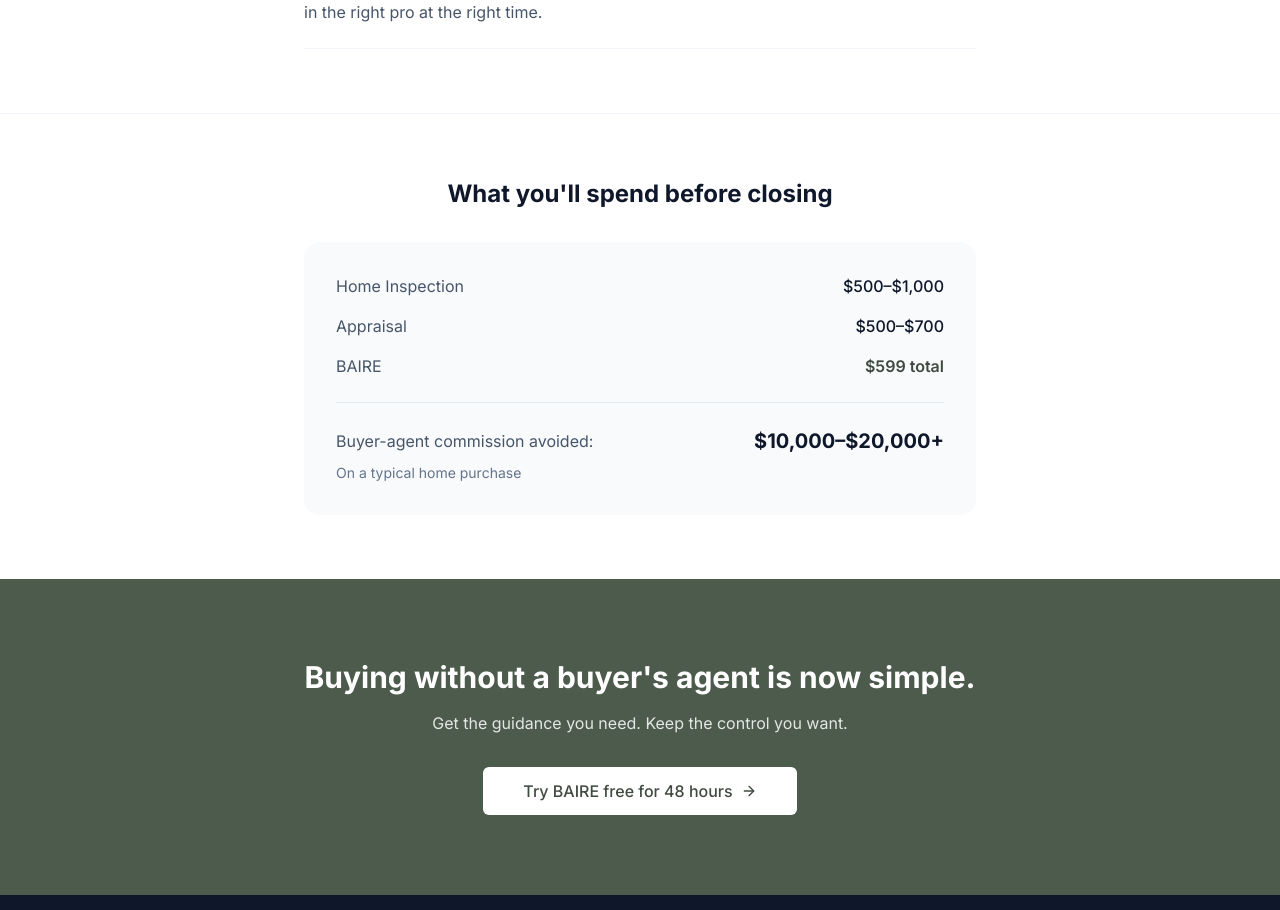
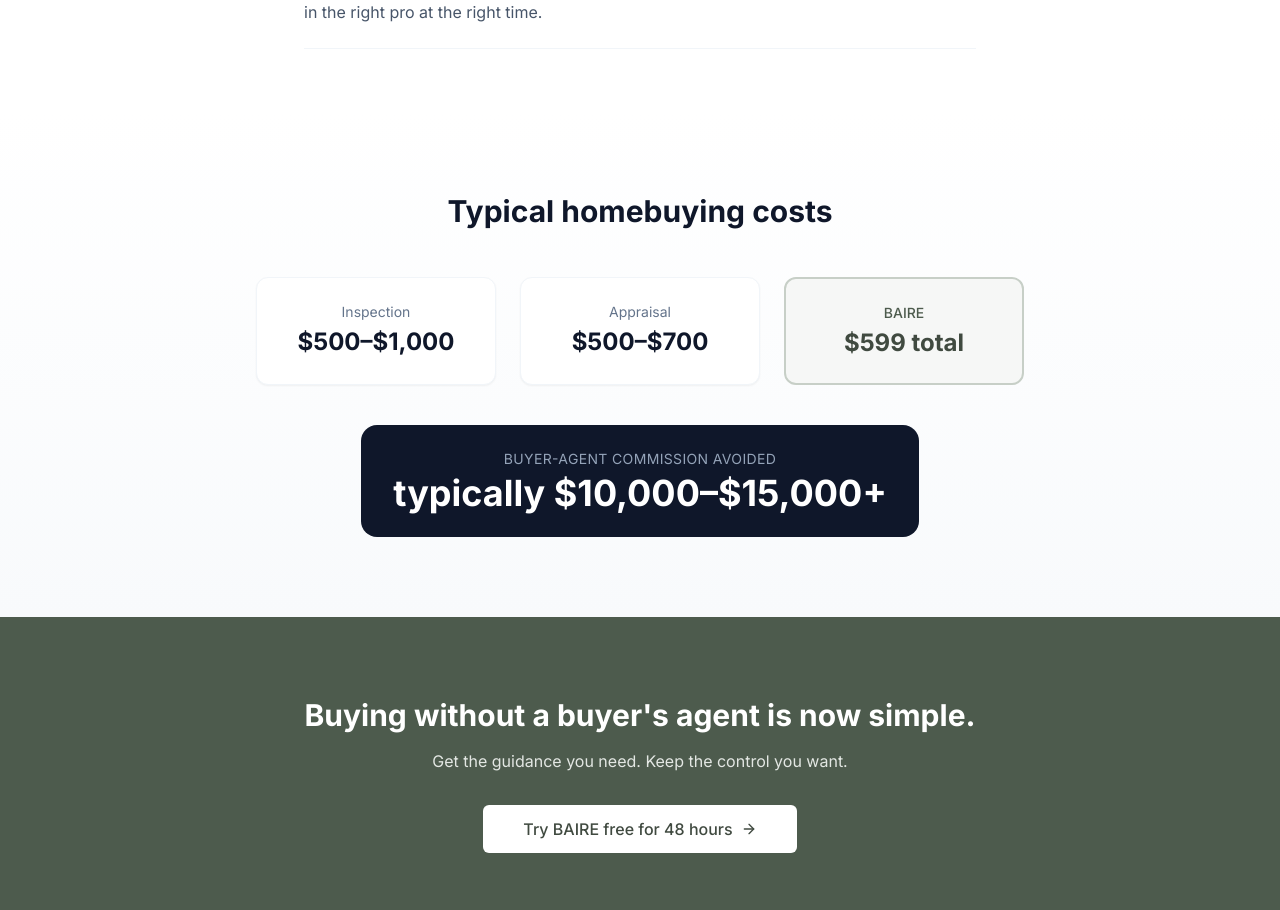
Before and after one commit to geoffbailey114/baireapp, a Next.js app: page /how-baire-works in a window 1280 px wide. Shown: the part 2629-3539 px from the top of the page. Built offline with nearby package versions, Linux system fonts and the light colour scheme.

Commit message:
hero revert, section addition

```diff
--- a/app/how-baire-works/page.tsx
+++ b/app/how-baire-works/page.tsx
@@ -291,38 +291,35 @@ export default function HowBAIREWorksPage() {
       </section>
 
       {/* Cost Comparison */}
-      <section className="py-16 bg-white border-t border-slate-100">
+      <section className="py-20 bg-gradient-to-b from-white to-slate-50">
         <div className="container">
-          <div className="max-w-2xl mx-auto">
-            <h2 className="text-2xl font-bold text-slate-900 text-center mb-8">
-              What you'll spend before closing
+          <div className="max-w-3xl mx-auto text-center">
+            <h2 className="text-2xl md:text-3xl font-bold text-slate-900 mb-12">
+              Typical homebuying costs
             </h2>
 
-            <div className="bg-slate-50 rounded-2xl p-6 md:p-8">
-              <div className="space-y-4 mb-6">
-                <div className="flex justify-between items-center">
-                  <span className="text-slate-600">Home Inspection</span>
-                  <span className="font-medium text-slate-900">$500–$1,000</span>
-                </div>
-                <div className="flex justify-between items-center">
-                  <span className="text-slate-600">Appraisal</span>
-                  <span className="font-medium text-slate-900">$500–$700</span>
-                </div>
-                <div className="flex justify-between items-center">
-                  <span className="text-slate-600">BAIRE</span>
-                  <span className="font-semibold text-sage-700">$599 total</span>
-                </div>
+            <div className="grid sm:grid-cols-3 gap-6 mb-10">
+              <div className="bg-white rounded-xl p-6 shadow-sm border border-slate-100">
+                <p className="text-slate-500 text-sm mb-1">Inspection</p>
+                <p className="text-2xl font-bold text-slate-900">$500–$1,000</p>
               </div>
+              <div className="bg-white rounded-xl p-6 shadow-sm border border-slate-100">
+                <p className="text-slate-500 text-sm mb-1">Appraisal</p>
+                <p className="text-2xl font-bold text-slate-900">$500–$700</p>
+              </div>
+              <div className="bg-sage-50 rounded-xl p-6 border-2 border-sage-200">
+                <p className="text-sage-600 text-sm font-medium mb-1">BAIRE</p>
+                <p className="text-2xl font-bold text-sage-700">$599 total</p>
+              </div>
+            </div>
 
-              <div className="pt-6 border-t border-slate-200">
-                <div className="flex justify-between items-center">
-                  <span className="text-slate-600">Buyer-agent commission avoided:</span>
-                  <span className="text-xl font-bold text-slate-900">$10,000–$20,000+</span>
-                </div>
-                <p className="text-sm text-slate-500 mt-2">
-                  On a typical home purchase
-                </p>
-              </div>
+            <div className="inline-block bg-slate-900 text-white rounded-2xl px-8 py-6">
+              <p className="text-slate-400 text-sm uppercase tracking-wide mb-1">
+                Buyer-agent commission avoided
+              </p>
+              <p className="text-3xl md:text-4xl font-bold">
+                typically $10,000–$15,000+
+              </p>
             </div>
           </div>
         </div>
--- a/app/page.tsx
+++ b/app/page.tsx
@@ -1,4 +1,5 @@
 import { Hero } from '@/components/hero'
+import { CostComparison } from '@/components/cost-comparison'
 import { IndustryReality } from '@/components/industry-reality'
 import { Features } from '@/components/features'
 import { HowItWorks } from '@/components/how-it-works'
@@ -11,6 +12,7 @@ export default function HomePage() {
   return (
     <>
       <Hero />
+      <CostComparison />
       <IndustryReality />
       <Features />
       <HowItWorks />
--- /dev/null
+++ b/components/cost-comparison.tsx
@@ -0,0 +1,56 @@
+'use client'
+
+import { motion } from 'framer-motion'
+
+export function CostComparison() {
+  return (
+    <section className="py-20 md:py-28 bg-white">
+      <div className="container">
+        <motion.div
+          initial={{ opacity: 0, y: 20 }}
+          whileInView={{ opacity: 1, y: 0 }}
+          viewport={{ once: true }}
+          transition={{ duration: 0.5 }}
+          className="max-w-4xl mx-auto"
+        >
+          <h2 className="text-3xl md:text-4xl font-bold text-slate-900 text-center mb-12">
+            Typical homebuying costs
+          </h2>
+
+          <div className="grid md:grid-cols-2 gap-8 md:gap-12">
+            {/* Left: Standard costs */}
+            <div className="space-y-4">
+              <div className="flex items-center justify-between py-4 border-b border-slate-100">
+                <span className="text-slate-600">Home Inspection</span>
+                <span className="font-semibold text-slate-900">$500–$1,000</span>
+              </div>
+              <div className="flex items-center justify-between py-4 border-b border-slate-100">
+                <span className="text-slate-600">Appraisal</span>
+                <span className="font-semibold text-slate-900">$500–$700</span>
+              </div>
+              <div className="flex items-center justify-between py-4 border-b border-sage-200 bg-sage-50 -mx-4 px-4 rounded-lg">
+                <span className="text-sage-800 font-medium">BAIRE</span>
+                <span className="font-bold text-sage-700">$599 total</span>
+              </div>
+            </div>
+
+            {/* Right: Commission avoided */}
+            <div className="flex flex-col justify-center">
+              <div className="bg-slate-50 rounded-2xl p-8 text-center">
+                <p className="text-slate-500 text-sm font-medium uppercase tracking-wide mb-2">
+                  Buyer-agent commission avoided
+                </p>
+                <p className="text-4xl md:text-5xl font-bold text-slate-900 mb-2">
+                  $10K–$15K<span className="text-2xl">+</span>
+                </p>
+                <p className="text-slate-500 text-sm">
+                  typically, on a home purchase
+                </p>
+              </div>
+            </div>
+          </div>
+        </motion.div>
+      </div>
+    </section>
+  )
+}
--- a/components/hero.tsx
+++ b/components/hero.tsx
@@ -39,23 +39,15 @@ export function Hero() {
             a buyer&apos;s agent or paying their commission.
           </motion.p>
 
-          {/* Cost comparison */}
+          {/* Savings callout */}
           <motion.div
             initial={{ opacity: 0, y: 20 }}
             animate={{ opacity: 1, y: 0 }}
             transition={{ duration: 0.5, delay: 0.3 }}
-            className="mt-10 bg-slate-50 rounded-2xl px-6 py-6 max-w-md mx-auto"
+            className="mt-10 inline-flex items-center gap-4 bg-slate-50 rounded-2xl px-8 py-5"
           >
-            <p className="text-sm font-medium text-slate-500 mb-3">Typical homebuying costs before closing:</p>
-            <div className="space-y-1 text-sm text-slate-600 mb-4">
-              <p>Inspection: $500–$1,000</p>
-              <p>Appraisal: $500–$700</p>
-              <p className="font-semibold text-sage-700">BAIRE: $599 total</p>
-            </div>
-            <div className="pt-3 border-t border-slate-200">
-              <p className="text-sm text-slate-500">Buyer-agent commission avoided:</p>
-              <p className="text-xl font-bold text-slate-900">often $10,000–$20,000+</p>
-            </div>
+            <span className="text-3xl md:text-4xl font-bold text-slate-900">$10K–$15K</span>
+            <span className="text-slate-600 text-left">saved on a typical home<br />purchase</span>
           </motion.div>
 
           <motion.div
```
